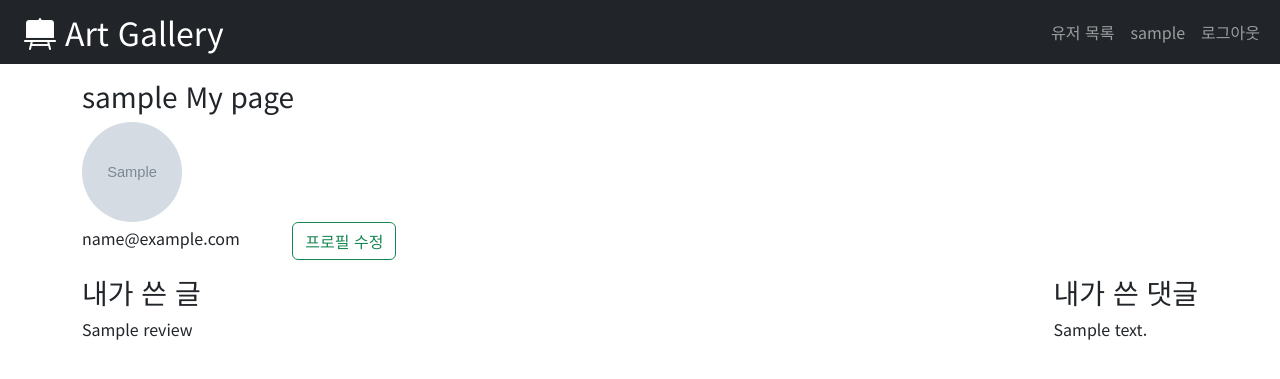
After one commit to sungin95/pair_1027, a Django app: page /accounts/profile/ in a window 1280 px wide. The commit adds this page. Shown: the top 379 px of the page. Run offline with Django 3.2, Linux system fonts and the light colour scheme; a user stored in the database is signed in; tables that the repository leaves empty hold one stand-in row (values such as "Sample post"); grey boxes marked "Sample" are stand-in pictures; some libraries are stand-ins or nearby versions.

Commit message:
add profile/image

```diff
--- /dev/null
+++ b/a_pjt/accounts/templates/accounts/profile.html
@@ -0,0 +1,43 @@
+{% extends 'base.html' %}
+{% load django_bootstrap5 %}
+{% block content %}
+
+  <div class=" mt-3">
+    <h3>{{user.username}}
+      My page</h3>
+    {% if profile.image %}
+      <img src="{{ profile.image.url }}" alt="" style="width: 100px; height: 100px; border-radius: 500px">
+    {% else %}
+      <img src="https://dummyimage.com/1200x960/000000/c4c4c4" class="" style="width: 100px; height: 100px;">
+    {% endif %}
+    <p>{{user.email}}
+      <a href="{% url 'accounts:profile_update' %}" class='btn btn-outline-success ms-5'>프로필 수정</a>
+    </p>
+  </div>
+  <div class="d-flex justify-content-between mt-3">
+    <div>
+      <h3>내가 쓴 글</h3>
+      {% for review in reviews %}
+        <div>
+          <a href="{% url 'reviews:detail' review.pk %}">
+            <p>{{ review.title }}</p>
+          </a>
+        </div>
+        {% empty %}
+        <div>
+          <p>작성한 글이 없습니다.</p>
+        </div>
+      {% endfor %}
+    </div>
+    <div>
+      <h3>내가 쓴 댓글</h3>
+      {% for comment in comments %}
+        <p>{{ comment.content }}
+        </p>{% empty %}
+
+        <p>작성한 댓글이 없습니다.</p>
+
+      {% endfor %}
+    </div>
+  </div>
+{% endblock content %}
--- a/a_pjt/accounts/urls.py
+++ b/a_pjt/accounts/urls.py
@@ -13,4 +13,6 @@ urlpatterns = [
     path("delete/", views.delete, name="user_delete"),
     path("update/", views.update, name="update"),
     path("password/", views.change_password, name="change_password"),
+    path("profile/", views.profile, name="profile"),
+    path("profile/update/", views.profile_update, name="profile_update"),
 ]
--- a/a_pjt/accounts/views.py
+++ b/a_pjt/accounts/views.py
@@ -2,9 +2,10 @@ from django.shortcuts import render, redirect
 from django.contrib.auth import get_user_model
 from django.contrib.auth import login as auth_login
 from django.contrib.auth import logout as auth_logout
-from .forms import CustomUserCreationForm, CustomUserChangeForm
+from .forms import CustomUserCreationForm, CustomUserChangeForm, ProfileForm
 from django.contrib.auth.forms import AuthenticationForm, PasswordChangeForm
 from django.contrib.auth.decorators import login_required
+from .models import Profile
 
 
 @login_required
@@ -19,9 +20,12 @@ def index(request):
 def signup(request):
     if request.method == "POST":
         form = CustomUserCreationForm(request.POST)
+        profile_ = Profile()  # 프로필 생성
         if form.is_valid():
             user = form.save()
-            auth_login(request, user)  # 회원가입과 동시에 로그인을 시키기 위해
+            profile_.user = user  # 프로필에 유저 추가
+            profile_.save()  # 저장
+            auth_login(request, user)
             return redirect("accounts:index")
     else:
         form = CustomUserCreationForm()
@@ -95,3 +99,33 @@ def change_password(request):
         "form": form,
     }
     return render(request, "accounts/change_password.html", context)
+
+
+@login_required
+def profile(request):
+    user_ = request.user
+    reviews = user_.review_set.all()
+    comments = user_.comment_set.all()
+    profile_ = user_.profile_set.all()[0]
+    context = {
+        "reviews": reviews,
+        "comments": comments,
+        "profile": profile_,
+    }
+    return render(request, "accounts/profile.html", context)
+
+
+def profile_update(request):
+    user_ = get_user_model().objects.get(pk=request.user.pk)  # 로그인한 유저 정보
+    current_user = user_.profile_set.all()[0]  # 그 유저의 프로필
+    if request.method == "POST":
+        form = ProfileForm(request.POST, request.FILES, instance=current_user)
+        if form.is_valid():
+            form.save()
+            return redirect("accounts:profile")
+    else:
+        form = ProfileForm(instance=current_user)
+    context = {
+        "profile_form": form,
+    }
+    return render(request, "accounts/profile_update.html", context)
--- a/a_pjt/templates/base.html
+++ b/a_pjt/templates/base.html
@@ -9,7 +9,7 @@
     <meta name="viewport" content="width=device-width, initial-scale=1.0">
     <link rel="stylesheet" href="https://cdn.jsdelivr.net/npm/bootstrap-icons@1.9.1/font/bootstrap-icons.css">
     {% bootstrap_css%}
-    <link rel="stylesheet" href="{% static '/style.css' %}">
+    <link rel="stylesheet" href="{% static 'css/style.css' %}">
     <title>
       {% block title %}{% endblock title %}
     </title>
@@ -40,7 +40,7 @@
                   {% comment %} <a href="{% url 'reviews:create' %}" class="nav-link">작성</a> {% endcomment %}
                 </li>
                 <li>
-                  {% comment %} <a href="{% url 'accounts:profile'  %}" class='nav-link'>{{request.user}}</a> {% endcomment %}
+                  <a href="{% url 'accounts:profile'  %}" class='nav-link'>{{request.user}}</a>
                 </li>
                 <li class="nav-item">
                   <a class='nav-link' href="{% url 'accounts:logout' %}">
```
Also changed, not shown: a_pjt/accounts/templates/accounts/profile_update.html (added, +11 -0 lines), a_pjt/images/html.icon.JPG (added), a_pjt/static/css/style.css (renamed from a_pjt/static/style.css).
